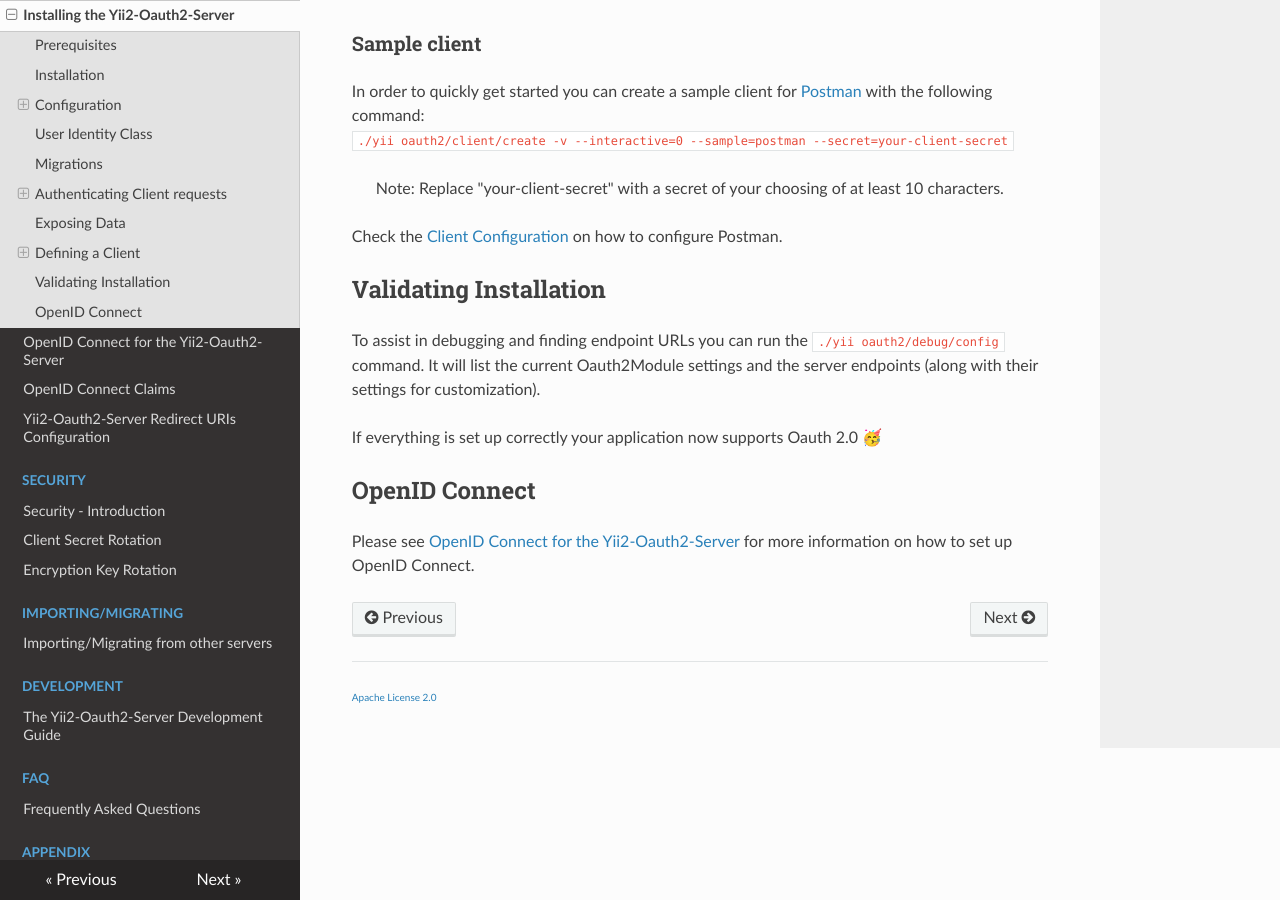
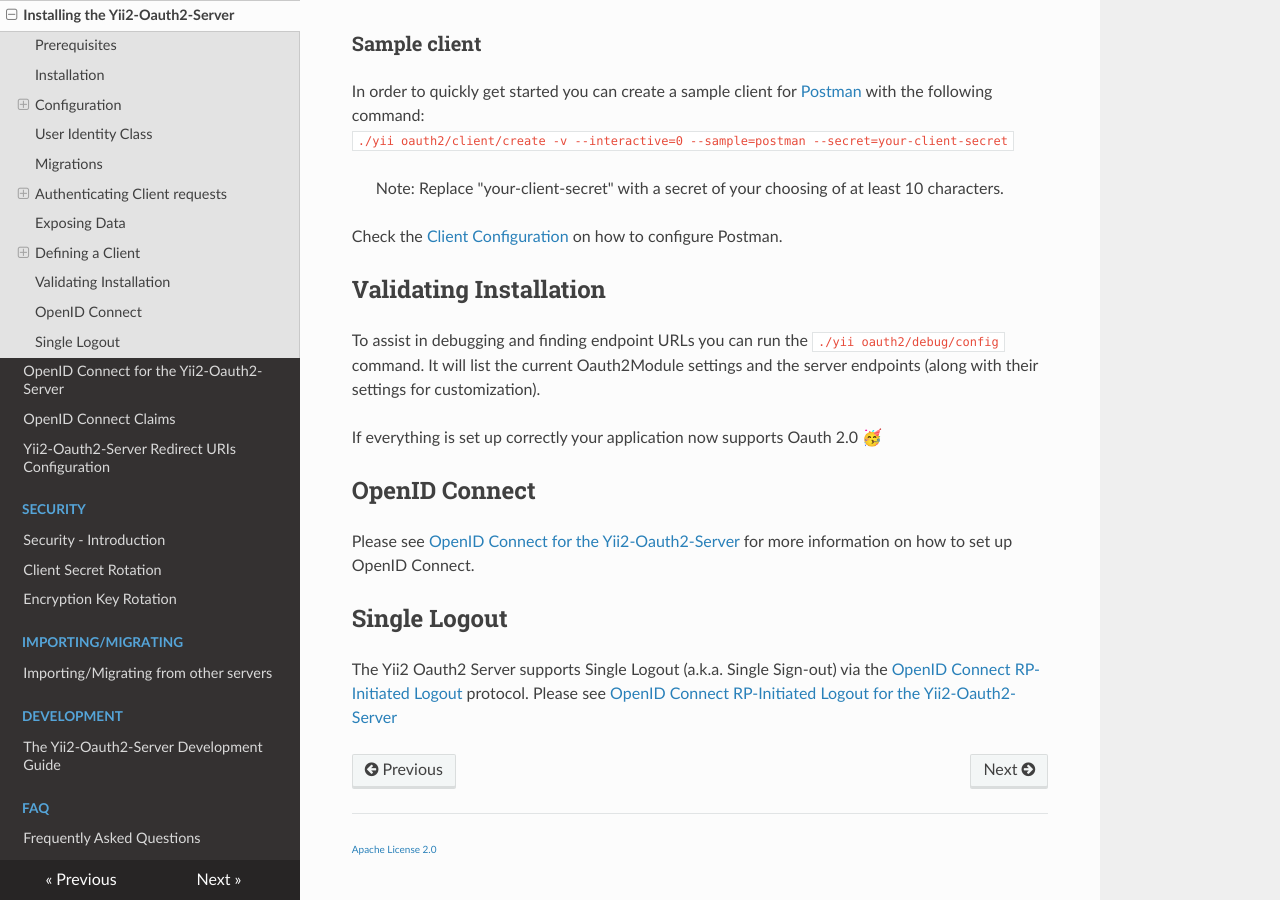
Before and after one commit to rhertogh/yii2-oauth2-server, an MkDocs documentation site: the page built from docs/guide/start-installation.md, in a window 1280 px wide and 900 px high, scrolled down 6158 px. Built offline with MkDocs 1.6.1, drawn with Linux system fonts in a browser that asks for light colours; nearby versions of some CDN libraries.

Commit message:
Added documentation for OpenID Connect - RP-Initiated Logout

```diff
--- a/docs/guide/start-installation.md
+++ b/docs/guide/start-installation.md
@@ -311,3 +311,9 @@ OpenID Connect
 --------------
 Please see [OpenID Connect for the Yii2-Oauth2-Server](start-openid-connect.md)
 for more information on how to set up OpenID Connect.
+
+Single Logout
+-------------
+The Yii2 Oauth2 Server supports Single Logout (a.k.a. Single Sign-out) via the
+[OpenID Connect RP-Initiated Logout](https://openid.net/specs/openid-connect-rpinitiated-1_0.html) protocol.
+Please see [OpenID Connect RP-Initiated Logout for the Yii2-Oauth2-Server](start-openid-connect-rp-initiated-logout.md)
```
Also changed, not shown: docs/guide/start-openid-connect-rp-initiated-logout.md (added, +44 -0 lines).
